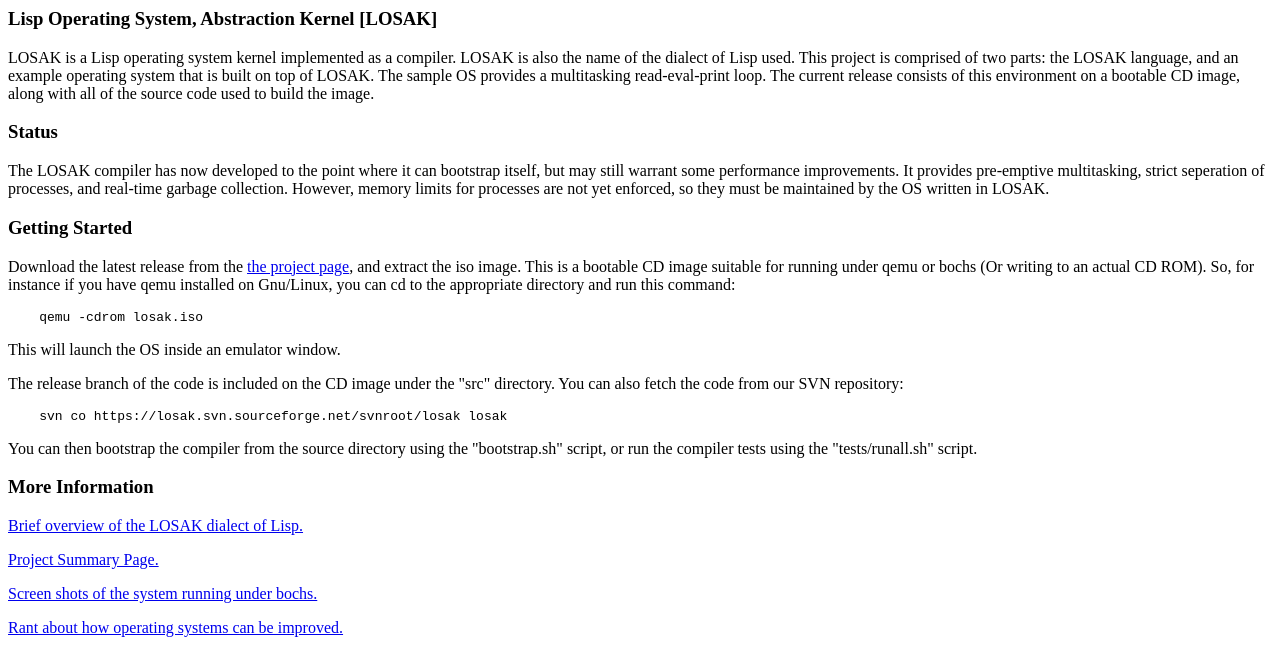
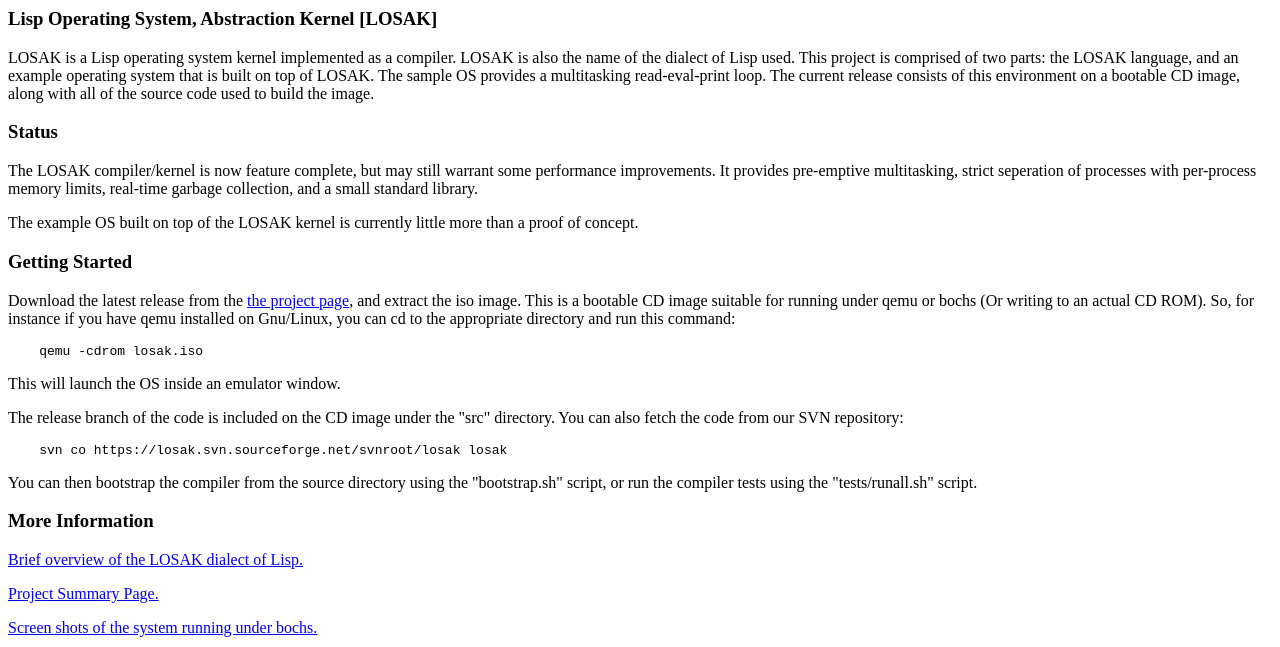
Before and after one commit to ojarjur/losak, a plain HTML site: page www/index.html in a window 1280 px wide. Shown: the top 647 px of the page. Drawn offline with Linux system fonts and the light colour scheme.

Commit message:
Updated the overview page

```diff
--- a/www/index.html
+++ b/www/index.html
@@ -15,11 +15,14 @@
 
 <h3>Status</h3>
 <p>
-The LOSAK compiler has now developed to the point where it can bootstrap
-itself, but may still warrant some performance improvements. It provides
-pre-emptive multitasking, strict seperation of processes, and real-time
-garbage collection. However, memory limits for processes are not yet enforced,
-so they must be maintained by the OS written in LOSAK.
+The LOSAK compiler/kernel is now feature complete, but may still warrant some
+performance improvements. It provides pre-emptive multitasking, strict
+seperation of processes with per-process memory limits, real-time garbage
+collection, and a small standard library.
+</p>
+<p>
+The example OS built on top of the LOSAK kernel is currently little more than
+a proof of concept.
 </p>
 
 <h3>Getting Started</h3>
@@ -63,7 +66,7 @@
 
 <p>
 <a href="os_as_compiler.html">
-Rant about how operating systems can be improved.
+The initial concept behind the project (originally posted <a href="http://slashdot.org/comments.pl?sid=134235&cid=11204417">here</a>).
 </a>
 </p>
 
```
